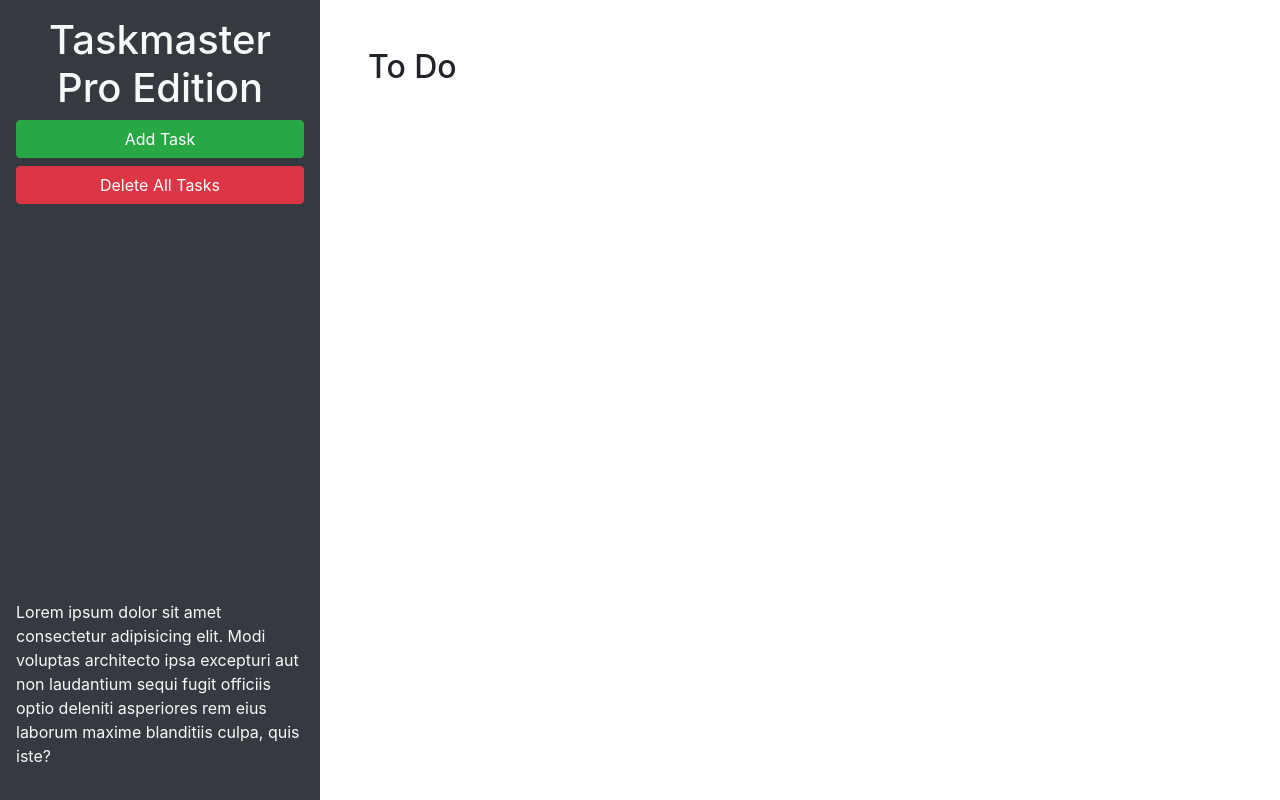
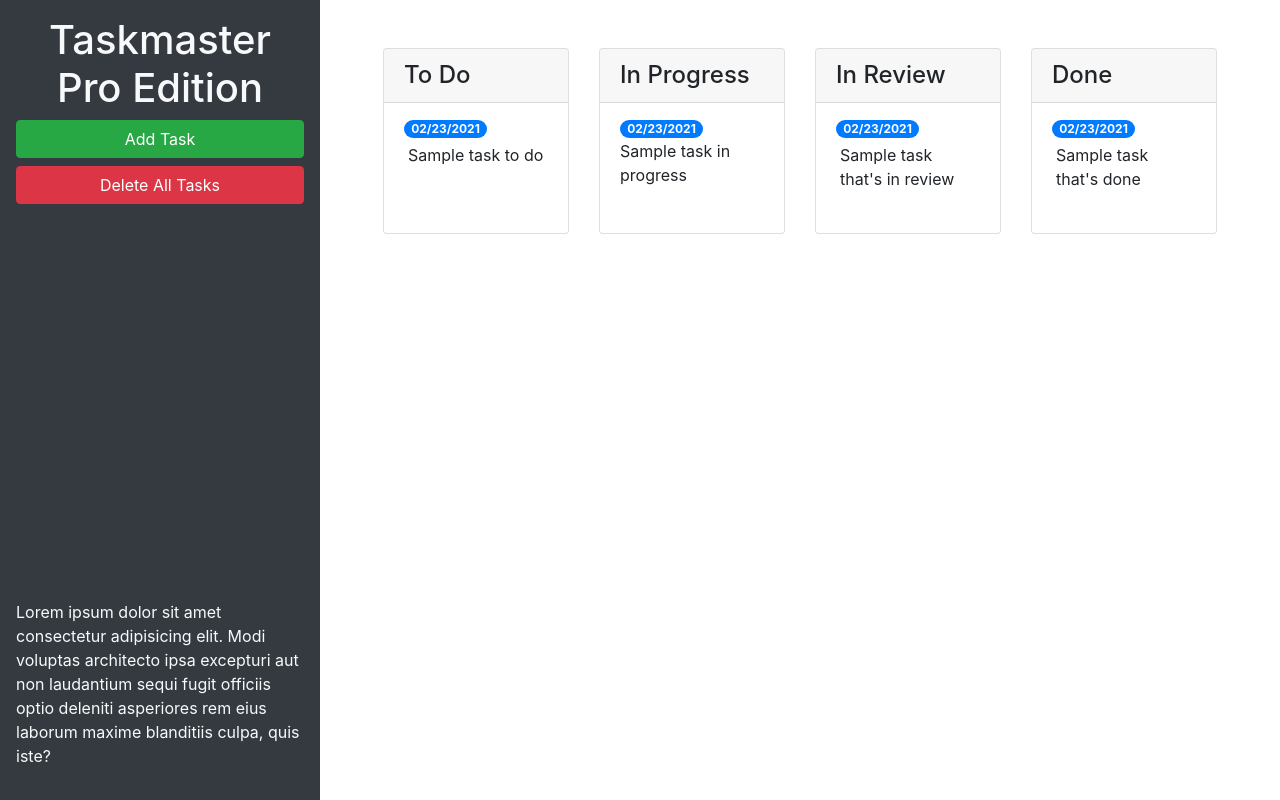
Before and after one commit to MeganClo/taskmaster-pro, a plain HTML site: page index.html in a window 1280 px wide. Drawn offline with nearby package versions, Linux system fonts and the light colour scheme.

Commit message:
bootstrap grid

```diff
--- a/assets/js/script.js
+++ b/assets/js/script.js
@@ -46,6 +46,8 @@ var saveTasks = function() {
 };
 
 
+
+
 // modal was triggered
 $("#task-form-modal").on("show.bs.modal", function() {
   // clear values
@@ -91,27 +93,25 @@ $(".list-group").on("click", "p", function() {
   var textInput = $("<textarea>").addClass("form-control").val(text);
   $(this).replaceWith(textInput);
 
+  // auto focus new element
   textInput.trigger("focus");
 });
 
+// editable field was un-focused
 $(".list-group").on("blur", "textarea", function() {
-  //get the textarea's current value/text
-  var text = $(this)
-    .val()
-    .trim();
+  // get current value of textarea
+  var text = $(this).val();
 
-  // get the parent's ul's id attribute
+  // get status type and position in the list
   var status = $(this)
     .closest(".list-group")
     .attr("id")
     .replace("list-", "");
-
-  //get the task's position in the list of other li elements
   var index = $(this)
     .closest(".list-group-item")
     .index();
 
-  // update task in array and re-save to local storage
+  // update task in array and re-save to localstorage
   tasks[status][index].text = text;
   saveTasks();
 
@@ -120,7 +120,7 @@ $(".list-group").on("blur", "textarea", function() {
     .addClass("m-1")
     .text(text);
 
-  // replace textarea with p element
+  // replace textarea with new content
   $(this).replaceWith(taskP);
 });
 
@@ -129,50 +129,41 @@ $(".list-group").on("click", "span", function() {
   // get current text
   var date = $(this)
     .text()
-    .trim()
+    .trim();
 
   // create new input element
   var dateInput = $("<input>")
     .attr("type", "text")
     .addClass("form-control")
     .val(date);
-
-  // swap out elements
   $(this).replaceWith(dateInput);
 
-  // automatically focus on new element
+  // automatically bring up the calendar
   dateInput.trigger("focus");
 });
 
-//value of due date was changed
+// value of due date was changed
 $(".list-group").on("blur", "input[type='text']", function() {
-  // get current text
-  var date = $(this)
-    .val()
-    .trim();
+  var date = $(this).val();
 
-  // get the parent ul's id attribute
+  // get status type and position in the list
   var status = $(this)
     .closest(".list-group")
     .attr("id")
     .replace("list-", "");
-
-  // get the task's position in the list of other li elements
   var index = $(this)
     .closest(".list-group-item")
     .index();
 
-  //update task in array and re-save to localstorage
+  // update task in array and re-save to localstorage
   tasks[status][index].date = date;
   saveTasks();
 
-  //recreate span element with bootstrap classes
+  // recreate span and insert in place of input element
   var taskSpan = $("<span>")
     .addClass("badge badge-primary badge-pill")
     .text(date);
-
-  //replace input with span element
-  $(this).replaceWith(taskSpan);
+    $(this).replaceWith(taskSpan);
 });
 
 // remove all tasks
--- a/index.html
+++ b/index.html
@@ -24,9 +24,67 @@
       </p>
     </header>
     <main class="col-12 col-lg-9">
-      <div class="m-5">
-        <h2>To Do</h2>
-        <ul id="list-toDo" class="list-group"> </ul>
+      <div class="m-5 row justify-content-around">
+        <!-- to do start -->
+        <div class="col-12 col-md-6 col-xl-3 mb-3">
+          <div class="card">
+            <h4 class="card-header">
+              To Do
+            </h4>
+            <ul id="list-toDo" class="list-group list-group-flush">
+              <li class="list-group-item">
+                <span class="badge badge-primary badge-pill">02/23/2021</span>
+                <p class="m-1">Sample task to do</p>
+              </li>
+            </ul>
+        </div>
+        </div>
+        <!-- to do ends-->
+        <!-- in progress start -->
+        <div class="col-12 col-md-6 col-xl-3 mb-3">
+          <div class="card">
+            <h4 class="card-header">
+              In Progress
+            </h4>
+            <ul id="list-inProgress" class="list-group list-group-flush">
+              <li class="list-group-item">
+                <span class="badge badge-primary badge-pill">02/23/2021</span>
+                <p clas="m-1">Sample task in progress</p>
+              </li>
+            </ul>
+          </div>
+        </div>
+        <!-- in progress ends-->
+        <!-- in review start-->
+        <div class="col-12 col-md-6 col-xl-3 mb-3">
+          <div class="card">
+            <h4 class="card-header">
+              In Review
+            </h4>
+            <ul id="list-inReview" class="list-group list-group-flush">
+              <li class="list-group-item">
+                <span class="badge badge-primary badge-pill">02/23/2021</span>
+                <p class="m-1">Sample task that's in review</p>
+              </li>
+            </ul>
+          </div>
+        </div>
+        <!-- done start-->
+        <div class="col-12 col-md-6 col-xl-3 mb-3">
+          <div class="card">
+            <h4 class="card-header">
+              Done
+            </h4>
+            <ul id="list-done" class="list-group list-group-flush">
+              <li class="list-group-item">
+                <span class="badge badge-primary badge-pill">02/23/2021</span>
+                <p class = "m-1">Sample task that's done</p>
+              </li>
+            </ul>
+        </div>
+        </div>
+        <!-- done ends -->
+
       </div>
     </main>
   </div>
@@ -46,11 +104,11 @@
           <form>
             <div class="form-group">
               <label for="modalTaskDescription">Task description</label>
-              <textarea id="modalTaskDescription" rows="3"></textarea>
+              <textarea id="modalTaskDescription" rows="3" class="form-control"></textarea>
             </div>
             <div class="form-group">
               <label for="modalDueDate">Due date</label>
-              <input type="text" id="modalDueDate" placeholder="mm/dd/yyyy" autocomplete="off" />
+              <input type="text" class="form-control" id="modalDueDate" placeholder="mm/dd/yyyy" autocomplete="off" />
             </div>
           </form>
         </div>
```
